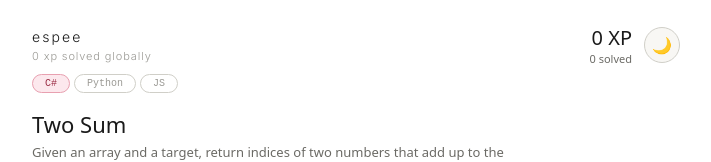
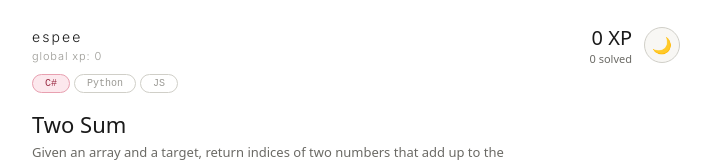
Before and after one commit to scottzero/espee, a React (Vite) app: page / in a window 1280 px wide. Shown: the top 162 px of the page, without its empty margins (284-995 px from the left). Built offline with nearby package versions, Linux system fonts and the light colour scheme; no server answers; the database is empty.

Commit message:
update gxp

```diff
--- a/src/App.tsx
+++ b/src/App.tsx
@@ -96,7 +96,7 @@ export default function App() {
             color: 'var(--text-muted)',
             fontFamily: 'Inter, system-ui, sans-serif',
           }}>
-            {displayXP.toLocaleString()} xp solved globally
+            global xp: {displayXP.toLocaleString()}
           </span>
         </div>
         <div style={{ display: 'flex', alignItems: 'center', gap: '12px' }}>
```
